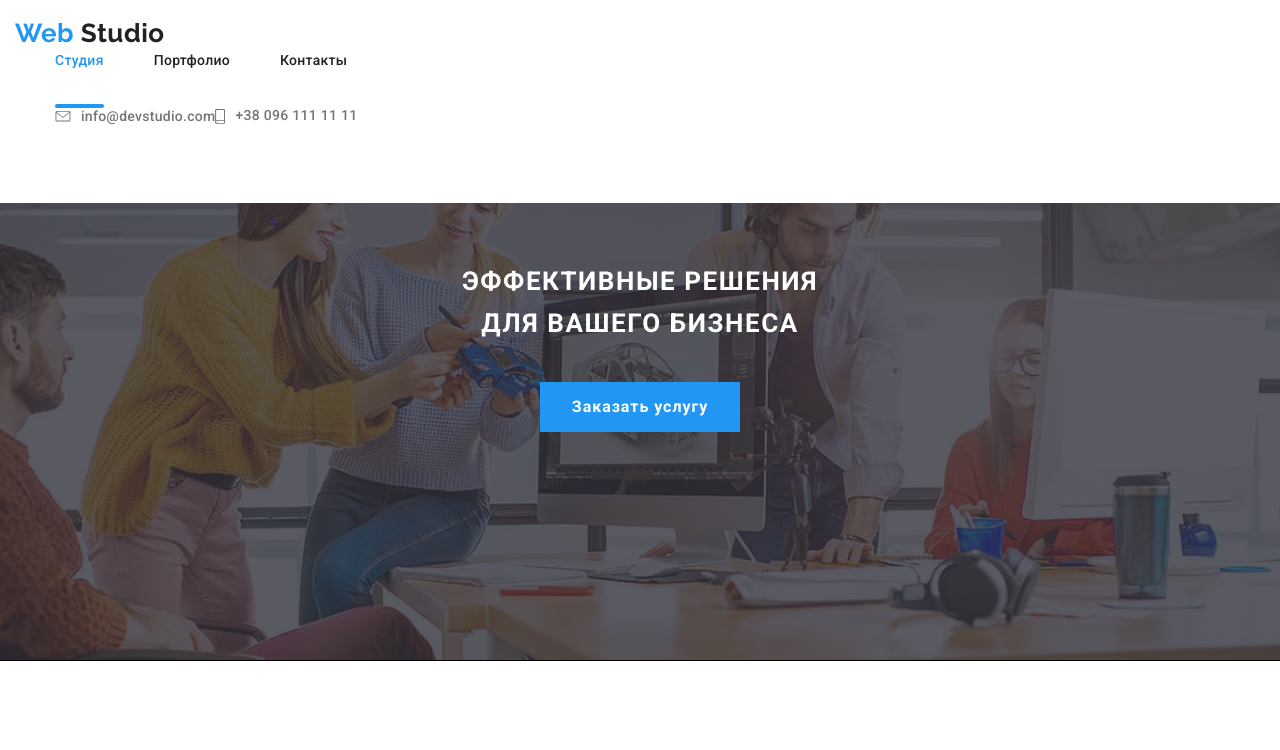
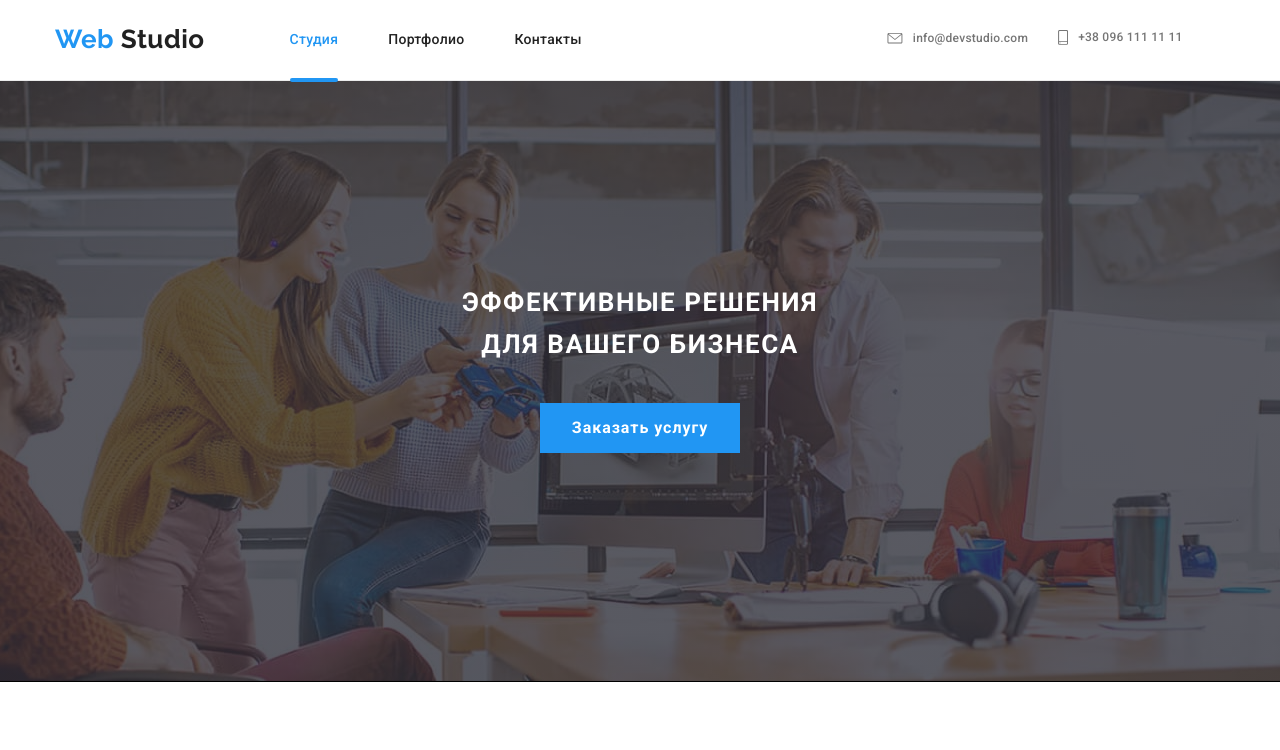
Before and after one commit to Kulchitskiy/goit-markup-hw-08, a plain HTML site: page index.html in a window 1280 px wide. Shown: the top 750 px of the page. Drawn offline with nearby package versions, Linux system fonts and the light colour scheme.

Commit message:
header done))

```diff
--- a/index.html
+++ b/index.html
@@ -17,7 +17,7 @@
 
   <body>
     <header class="border-nav">
-      <a href="./index.html" class="site-logo"> <span>Web</span> Studio</a>
+      <!-- <a href="./index.html" class="site-logo"> <span>Web</span> Studio</a> -->
 
       <button
         type="button"
@@ -31,9 +31,15 @@
           <use class="icon-menu" href="./img/sprite.svg#icon-burger"></use>
         </svg>
       </button>
-      <div class="menu-hide" id="menu-container" data-menu>
+
         <div class="site-header container">
+          <a href="./index.html" class="site-logo">
+            <span>Web</span> Studio</a>
+            <div class="menu-hide" id="menu-container" data-menu>
           <nav class="site-nav">
+
+
+
             <ul class="site-list">
               <li class="item">
                 <a href="./index.html" class="list-item active-page">Студия</a>
@@ -43,6 +49,7 @@
               </li>
               <li class="item"><a href="" class="list-item">Контакты</a></li>
             </ul>
+
           </nav>
 
           <address>
@@ -65,8 +72,9 @@
               </li>
             </ul>
           </address>
+          </div>
         </div>
-      </div>
+
     </header>
 
     <main>
--- a/sass/components/_contacts-header.scss
+++ b/sass/components/_contacts-header.scss
@@ -1,15 +1,26 @@
 // Список контактов
 .site-contacts {
-  text-align: center;
+  // text-align: center;
 
   // padding: 0px;
   margin: 0px;
   padding-bottom: 60px;
 
   @media screen and (min-width: 768px) {
-    display: flex;
+    display: inline-flex;
+    flex-direction: column;
+    // justify-content: flex-start;
+    // align-items: flex-end;
+    padding-bottom: 0px;
+  }
+  @media screen and (min-width: 1200px) {
+    flex-direction: row;
   }
 }
+// .site-nav {
+//   display: inline-flex;
+// }
+
 .contacts-link {
   display: block;
   display: inline-flex;
@@ -18,7 +29,7 @@
   color: $primary-text-color;
   font-style: normal;
   font-weight: 500;
-  font-size: 14px;
+  font-size: 18px;
   line-height: 1.14px;
   letter-spacing: 0.02em;
 
@@ -26,14 +37,30 @@
   &:focus {
     color: $accent-color;
   }
+  @media screen and (min-width: 768px) {
+    font-size: 12px;
+  }
 }
-
-// .contacts-item:not(:last-child) {
-//   margin-right: 30px;
-// }
 
 .contacts-item:not(:last-child) {
   margin-bottom: 16px;
+}
+
+@media screen and (min-width: 768px) {
+  .contacts-item:not(:last-child) {
+    margin-bottom: 10px;
+  }
+}
+
+@media screen and (min-width: 1200px) {
+  .contacts-item:not(:last-child) {
+    margin-right: 30px;
+  }
+}
+@media screen and (min-width: 1200px) {
+  .contacts-item:not(:last-child) {
+    margin-bottom: 0px;
+  }
 }
 
 .icon-contact {
--- a/sass/components/_index-header.scss
+++ b/sass/components/_index-header.scss
@@ -1,15 +1,16 @@
 .border-nav {
   height: 60px;
+  width: 100%;
 
   border-bottom: 1px solid #ececec;
 }
 .site-header {
-  // display: flex;
-  justify-content: space-between;
+  display: flex;
+  // height: 80px;
 
   align-items: center;
 }
 .site-nav {
   // display: flex;
-  align-items: center;
+  // align-items: center;
 }
--- a/sass/components/_list-site-nav.scss
+++ b/sass/components/_list-site-nav.scss
@@ -1,6 +1,6 @@
 .list-item {
   position: relative;
-  display: inline;
+  display: inline-block;
   // padding-top: 32px;
   // padding-bottom: 32px;
   color: $title-text-color;
@@ -16,7 +16,6 @@
     color: $accent-color;
   }
   @media screen and (min-width: 768px) {
-    // display: flex;
     padding-top: 32px;
     padding-bottom: 32px;
   }
@@ -28,7 +27,7 @@
   display: inline-block;
   position: absolute;
   // bottom: 0px;
-  bottom: -8px;
+  bottom: -2px;
   left: 0px;
 
   width: 100%;
@@ -49,20 +48,28 @@
   // text-align: center;
   // align-items: center;
   & .item {
+    // margin-right: 0px;
     margin-bottom: 40px;
   }
 
   @media screen and (min-width: 768px) {
-    display: flex;
+    display: inline-flex;
 
     padding: 0px;
     // padding-top: 32px;
     // padding-bottom: 32px;
+
+    & .item {
+      margin-bottom: 0px;
+      margin-right: 50px;
+    }
+    & .item:nth-child(3n) {
+      margin-right: 64px;
+    }
   }
-  & .item {
-    margin-right: 50px;
-  }
-  & .item:nth-child(3n) {
-    margin-right: 0px;
+  @media screen and (min-width: 1200px) {
+    & .item:nth-child(3n) {
+      margin-right: 305px;
+    }
   }
 }
--- a/sass/components/_mobile-site-nav.scss
+++ b/sass/components/_mobile-site-nav.scss
@@ -1,5 +1,8 @@
 .border-nav {
   position: relative;
+  @media screen and (min-width: 768px) {
+    height: auto;
+  }
 }
 
 .menu-hide {
@@ -8,14 +11,19 @@
   background-color: $primary-white-color;
   top: 100%;
   width: 100%;
+  left: 0px;
 
   z-index: 4;
 
-  top: 100%;
+  text-align: center;
 
   @media screen and (min-width: 768px) {
-    display: block;
+    display: inline-flex;
     position: static;
+    // justify-content: center;
+    width: auto;
+    text-align: start;
+    align-items: center;
   }
 }
 .menu-hide.is-open {
--- a/sass/components/_site-logo.scss
+++ b/sass/components/_site-logo.scss
@@ -2,8 +2,17 @@
 .site-logo {
   // margin-right: 85px;
   display: inline-block;
-  margin-left: 15px;
+  // margin-left: 15px;
   margin-top: 16px;
+
+  @media screen and (min-width: 768px) {
+    margin-right: 81px;
+    margin-top: 0px;
+  }
+
+  @media screen and (min-width: 1200px) {
+    margin-right: 85px;
+  }
 }
 
 .site-logo {
```
Also changed, not shown: css/main.css, css/main.min.css, 2 other files.
